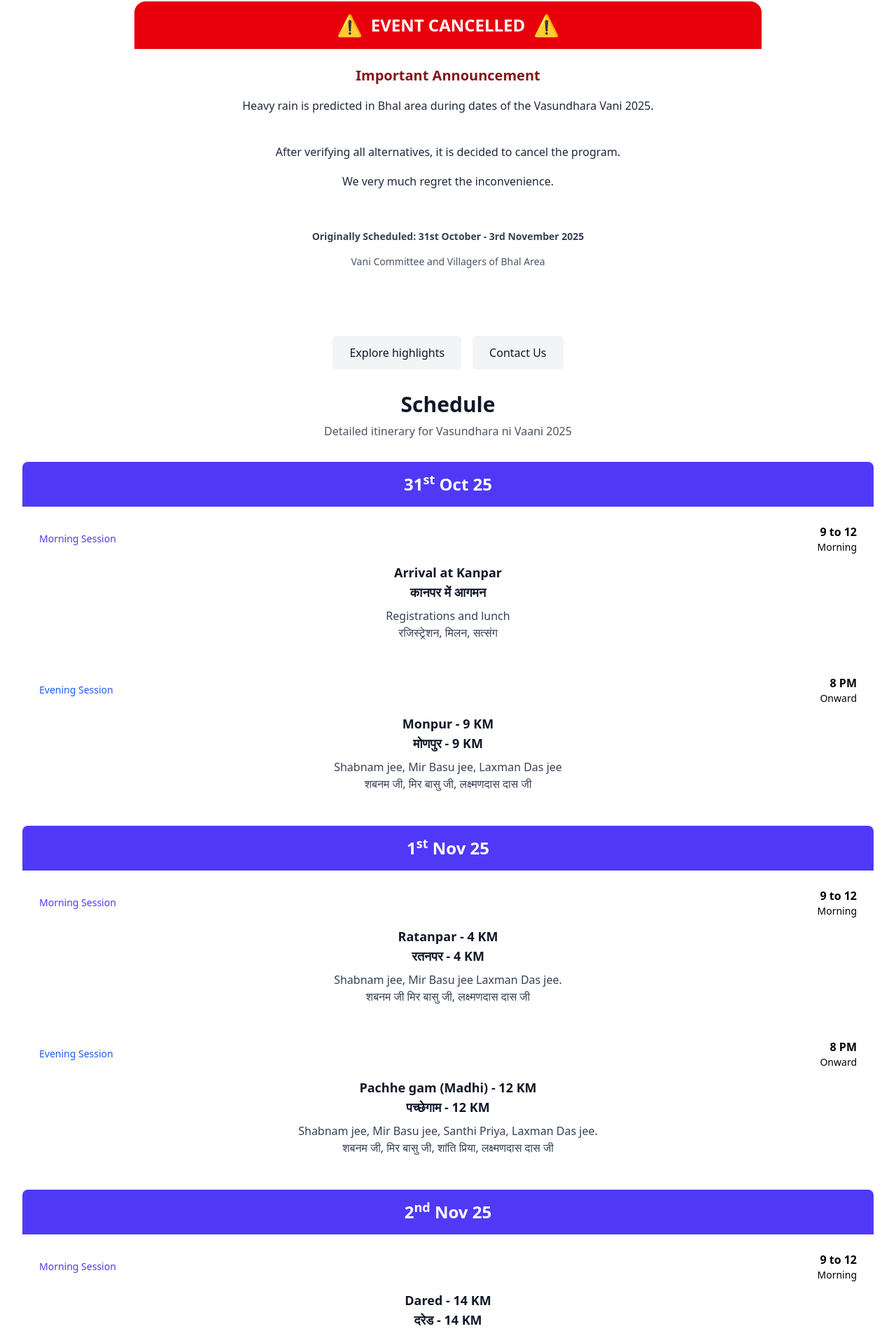
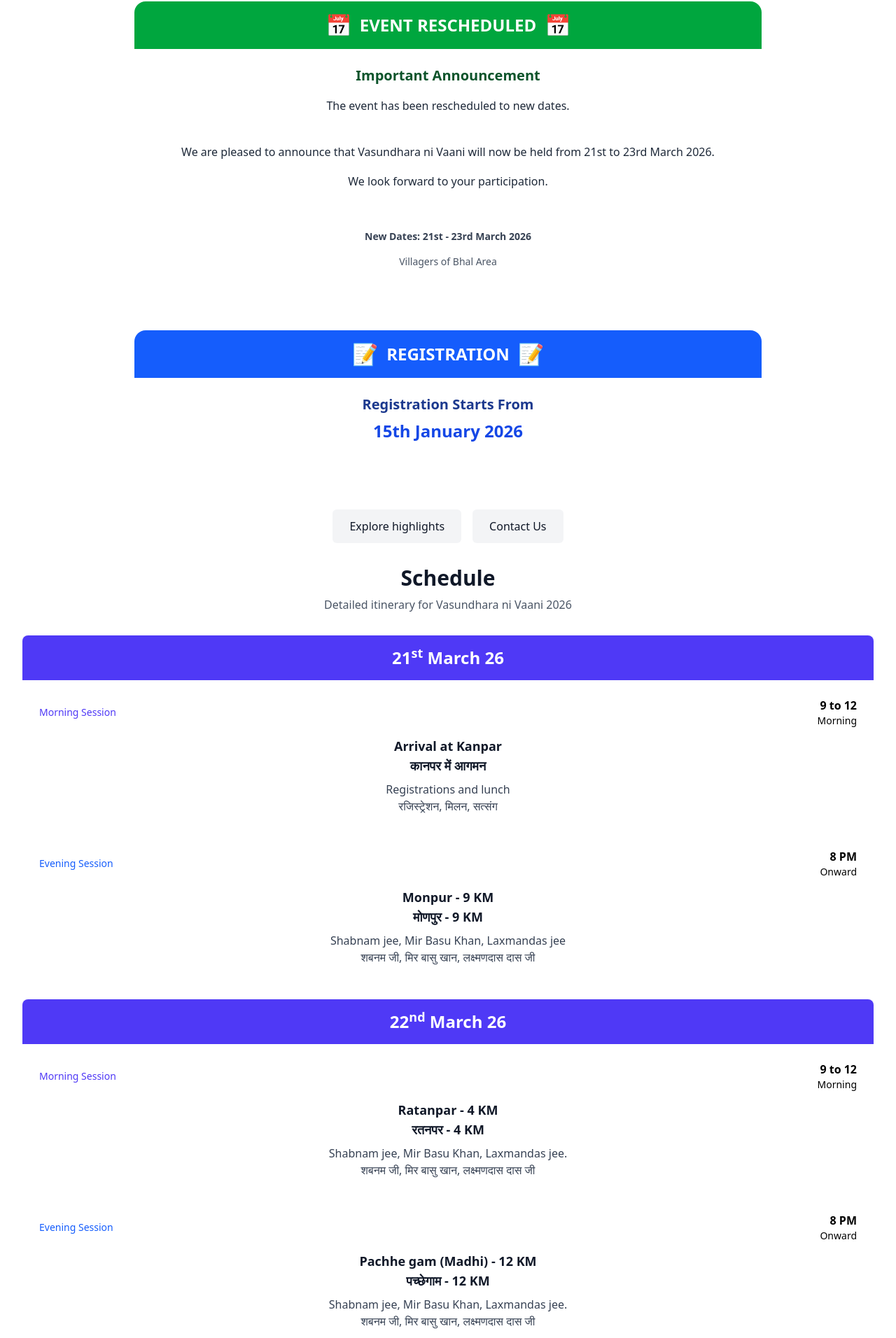
Before and after one commit to abhijitraijada/vaani, a React (Vite) app: page / in a window 1280 px wide. Shown: the part 287-2199 px from the top of the page at 70% size. Built offline with nearby package versions, Linux system fonts and the light colour scheme; no server answers.

Commit message:
Added new schedule and new registration date

```diff
--- a/src/pages/Home.tsx
+++ b/src/pages/Home.tsx
@@ -29,43 +29,69 @@ export default function Home() {
           </Container>
         </section>
 
-        {/* Event Cancellation Notice */}
+        {/* Event Rescheduled Notice */}
         <Section>
           <div className="mx-auto max-w-4xl">
-            <div className="bg-gradient-to-br from-red-50 to-orange-50 dark:from-red-950/40 dark:to-orange-950/40 border-2 border-red-400 dark:border-red-600 rounded-2xl shadow-2xl overflow-hidden">
-              <div className="bg-red-600 dark:bg-red-800 px-6 py-4 text-center">
+            <div className="bg-gradient-to-br from-green-50 to-blue-50 dark:from-green-950/40 dark:to-blue-950/40 border-2 border-green-400 dark:border-green-600 rounded-2xl shadow-2xl overflow-hidden">
+              <div className="bg-green-600 dark:bg-green-800 px-6 py-4 text-center">
                 <h2 className="text-2xl sm:text-3xl font-bold text-white flex items-center justify-center gap-3">
-                  <span className="text-3xl">⚠️</span>
-                  EVENT CANCELLED
-                  <span className="text-3xl">⚠️</span>
+                  <span className="text-3xl">📅</span>
+                  EVENT RESCHEDULED
+                  <span className="text-3xl">📅</span>
                 </h2>
               </div>
 
               <div className="p-6 sm:p-8 space-y-6">
                 <div className="text-center">
-                  <p className="text-xl sm:text-2xl font-bold text-red-900 dark:text-red-200 mb-4">
+                  <p className="text-xl sm:text-2xl font-bold text-green-900 dark:text-green-200 mb-4">
                     Important Announcement
                   </p>
                   <p className="text-base sm:text-lg text-gray-800 dark:text-gray-200 leading-relaxed">
-                    Heavy rain is predicted in Bhal area during dates of the Vasundhara Vani 2025.
+                    The event has been rescheduled to new dates.
                   </p>
                 </div>
 
-                <div className="bg-white dark:bg-gray-800 rounded-lg p-4 sm:p-6 border border-red-200 dark:border-red-800">
+                <div className="bg-white dark:bg-gray-800 rounded-lg p-4 sm:p-6 border border-green-200 dark:border-green-800">
                   <p className="text-base sm:text-lg text-gray-800 dark:text-gray-200 mb-4 leading-relaxed">
-                    After verifying all alternatives, it is decided to cancel the program.
+                    We are pleased to announce that Vasundhara ni Vaani will now be held from 21st to 23rd March 2026.
                   </p>
                   <p className="text-base sm:text-lg text-gray-800 dark:text-gray-200 leading-relaxed">
-                    We very much regret the inconvenience.
+                    We look forward to your participation.
                   </p>
                 </div>
 
-                <div className="text-center pt-4 border-t border-red-200 dark:border-red-800">
+                <div className="text-center pt-4 border-t border-green-200 dark:border-green-800">
                   <p className="text-sm sm:text-base font-semibold text-gray-700 dark:text-gray-300 mb-1">
-                    Originally Scheduled: 31st October - 3rd November 2025
+                    New Dates: 21st - 23rd March 2026
                   </p>
                   <p className="text-sm sm:text-base font-medium text-gray-600 dark:text-gray-400 mt-4">
-                    Vani Committee and Villagers of Bhal Area
+                    Villagers of Bhal Area
+                  </p>
+                </div>
+              </div>
+            </div>
+          </div>
+        </Section>
+
+        {/* Registration Start Date Notice */}
+        <Section>
+          <div className="mx-auto max-w-4xl">
+            <div className="bg-gradient-to-br from-blue-50 to-indigo-50 dark:from-blue-950/40 dark:to-indigo-950/40 border-2 border-blue-400 dark:border-blue-600 rounded-2xl shadow-xl overflow-hidden">
+              <div className="bg-blue-600 dark:bg-blue-800 px-6 py-4 text-center">
+                <h2 className="text-2xl sm:text-3xl font-bold text-white flex items-center justify-center gap-3">
+                  <span className="text-3xl">📝</span>
+                  REGISTRATION
+                  <span className="text-3xl">📝</span>
+                </h2>
+              </div>
+
+              <div className="p-6 sm:p-8">
+                <div className="text-center">
+                  <p className="text-xl sm:text-2xl font-bold text-blue-900 dark:text-blue-200 mb-2">
+                    Registration Starts From
+                  </p>
+                  <p className="text-2xl sm:text-3xl font-bold text-blue-700 dark:text-blue-300">
+                    15th January 2026
                   </p>
                 </div>
               </div>
@@ -81,15 +107,15 @@ export default function Home() {
         <Section>
         <div className="mb-8 text-center">
           <h2 className="text-3xl font-bold text-gray-900 dark:text-gray-100 mb-2">Schedule</h2>
-          <p className="text-gray-600 dark:text-gray-400">Detailed itinerary for Vasundhara ni Vaani 2025</p>
+          <p className="text-gray-600 dark:text-gray-400">Detailed itinerary for Vasundhara ni Vaani 2026</p>
         </div>
 
         {/* Mobile Cards View */}
         <div className="block lg:hidden space-y-6">
-          {/* Day 1 - 31st Oct 25 */}
+          {/* Day 1 - 21st March 26 */}
           <div className="bg-white dark:bg-gray-800 rounded-lg shadow-lg overflow-hidden">
             <div className="bg-indigo-600 text-white px-6 py-4 text-center">
-              <div className="text-2xl font-bold">31<sup>st</sup> Oct 25</div>
+              <div className="text-2xl font-bold">21<sup>st</sup> March 26</div>
             </div>
 
             {/* Morning Session */}
@@ -128,17 +154,17 @@ export default function Home() {
                   <div className="font-semibold text-lg text-gray-900 dark:text-gray-100">मोणपुर - 9 KM</div>
                 </div>
                 <div>
-                  <div className="font-medium text-gray-700 dark:text-gray-300">Shabnam jee, Mir Basu jee, Laxman Das jee</div>
-                  <div className="font-medium text-gray-700 dark:text-gray-300">शबनम जी, मिर बासु जी, लक्ष्मणदास दास जी</div>
+                  <div className="font-medium text-gray-700 dark:text-gray-300">Shabnam jee, Mir Basu Khan, Laxmandas jee</div>
+                  <div className="font-medium text-gray-700 dark:text-gray-300">शबनम जी, मिर बासु खान, लक्ष्मणदास दास जी</div>
                 </div>
               </div>
             </div>
           </div>
 
-          {/* Day 2 - 1st Nov 25 */}
+          {/* Day 2 - 22nd March 26 */}
           <div className="bg-white dark:bg-gray-800 rounded-lg shadow-lg overflow-hidden">
             <div className="bg-indigo-600 text-white px-6 py-4 text-center">
-              <div className="text-2xl font-bold">1<sup>st</sup> Nov 25</div>
+              <div className="text-2xl font-bold">22<sup>nd</sup> March 26</div>
             </div>
 
             {/* Morning Session */}
@@ -156,8 +182,8 @@ export default function Home() {
                   <div className="font-semibold text-lg text-gray-900 dark:text-gray-100">रतनपर - 4 KM</div>
                 </div>
                 <div>
-                  <div className="font-medium text-gray-700 dark:text-gray-300">Shabnam jee, Mir Basu jee Laxman Das jee.</div>
-                  <div className="font-medium text-gray-700 dark:text-gray-300">शबनम जी मिर बासु जी, लक्ष्मणदास दास जी</div>
+                  <div className="font-medium text-gray-700 dark:text-gray-300">Shabnam jee, Mir Basu Khan, Laxmandas jee.</div>
+                  <div className="font-medium text-gray-700 dark:text-gray-300">शबनम जी, मिर बासु खान, लक्ष्मणदास दास जी</div>
                 </div>
               </div>
             </div>
@@ -177,17 +203,17 @@ export default function Home() {
                   <div className="font-semibold text-lg text-gray-900 dark:text-gray-100">पच्छेगाम - 12 KM</div>
                 </div>
                 <div>
-                  <div className="font-medium text-gray-700 dark:text-gray-300">Shabnam jee, Mir Basu jee, Santhi Priya, Laxman Das jee.</div>
-                  <div className="font-medium text-gray-700 dark:text-gray-300">शबनम जी, मिर बासु जी, शांति प्रिया, लक्ष्मणदास दास जी</div>
+                  <div className="font-medium text-gray-700 dark:text-gray-300">Shabnam jee, Mir Basu Khan, Laxmandas jee.</div>
+                  <div className="font-medium text-gray-700 dark:text-gray-300">शबनम जी, मिर बासु खान, लक्ष्मणदास दास जी</div>
                 </div>
               </div>
             </div>
           </div>
 
-          {/* Day 3 - 2nd Nov 25 */}
+          {/* Day 3 - 23rd March 26 */}
           <div className="bg-white dark:bg-gray-800 rounded-lg shadow-lg overflow-hidden">
             <div className="bg-indigo-600 text-white px-6 py-4 text-center">
-              <div className="text-2xl font-bold">2<sup>nd</sup> Nov 25</div>
+              <div className="text-2xl font-bold">23<sup>rd</sup> March 26</div>
             </div>
 
             {/* Morning Session */}
@@ -205,8 +231,8 @@ export default function Home() {
                   <div className="font-semibold text-lg text-gray-900 dark:text-gray-100">दरेड - 14 KM</div>
                 </div>
                 <div>
-                  <div className="font-medium text-gray-700 dark:text-gray-300">Shabnam jee, Mir Basu jee. Laxman Das jee.</div>
-                  <div className="font-medium text-gray-700 dark:text-gray-300">शबनम जी, मिर बासु जी, लक्ष्मणदास दास जी</div>
+                  <div className="font-medium text-gray-700 dark:text-gray-300">Shabnam jee, Mir Basu Khan, Laxmandas jee.</div>
+                  <div className="font-medium text-gray-700 dark:text-gray-300">शबनम जी, मिर बासु खान, लक्ष्मणदास दास जी</div>
                 </div>
               </div>
             </div>
@@ -256,7 +282,7 @@ export default function Home() {
             <tbody>
               <tr>
                 <td rowSpan={2} className="bg-indigo-50 dark:bg-blue-900/20 px-6 py-4 text-center border-b border-gray-200 dark:border-gray-700">
-                  <div className="text-lg font-semibold">31<sup>st</sup> Oct 25</div>
+                  <div className="text-lg font-semibold">21<sup>st</sup> March 26</div>
                 </td>
                 <td className="bg-blue-50 dark:bg-blue-900/20 px-6 py-4 text-center">
                   <div className="font-semibold">Arrival at Kanpar</div>
@@ -280,13 +306,13 @@ export default function Home() {
                   <div>8 <br/> Onward</div>
                 </td>
                 <td className="bg-blue-50 dark:bg-blue-900/20 px-6 py-4 text-left border-b border-gray-200 dark:border-gray-700">
-                  <div>Shabnam jee, Mir Basu jee, Laxman Das jee</div>
-                  <div className="mt-1">शबनम जी, मिर बासु जी, लक्ष्मणदास दास जी</div>
+                  <div>Shabnam jee, Mir Basu Khan, Laxmandas jee</div>
+                  <div className="mt-1">शबनम जी, मिर बासु खान, लक्ष्मणदास दास जी</div>
                 </td>
               </tr>
               <tr>
                 <td rowSpan={2} className="bg-indigo-50 dark:bg-blue-900/20 px-6 py-4 text-center border-b border-gray-200 dark:border-gray-700">
-                  <div className="text-lg font-semibold">1<sup>st</sup> Nov 25</div>
+                  <div className="text-lg font-semibold">22<sup>nd</sup> March 26</div>
                 </td>
                 <td className="bg-blue-50 dark:bg-blue-900/20 px-6 py-4 text-center">
                   <div className="font-semibold">Ratanpar</div>
@@ -297,8 +323,8 @@ export default function Home() {
                   <div className="text-sm">Morning</div>
                 </td>
                 <td className="bg-blue-50 dark:bg-blue-900/20 px-6 py-4 text-left">
-                  <div>Shabnam jee, Mir Basu jee Laxman Das jee.</div>
-                  <div className="mt-1">शबनम जी मिर बासु जी, लक्ष्मणदास दास जी</div>
+                  <div>Shabnam jee, Mir Basu Khan, Laxmandas jee.</div>
+                  <div className="mt-1">शबनम जी, मिर बासु खान, लक्ष्मणदास दास जी</div>
                 </td>
               </tr>
               <tr>
@@ -310,13 +336,13 @@ export default function Home() {
                   <div>8 <br/> Onward</div>
                 </td>
                 <td className="bg-blue-50 dark:bg-blue-900/20 px-6 py-4 text-left border-b border-gray-200 dark:border-gray-700">
-                  <div>Shabnam jee, Mir Basu jee, Santhi Priya, Laxman Das jee.</div>
-                  <div className="mt-1">शबनम जी, मिर बासु जी, शांति प्रिया, लक्ष्मणदास दास जी</div>
+                  <div>Shabnam jee, Mir Basu Khan, Laxmandas jee.</div>
+                  <div className="mt-1">शबनम जी, मिर बासु खान, लक्ष्मणदास दास जी</div>
                 </td>
               </tr>
               <tr>
                 <td rowSpan={2} className="bg-indigo-50 dark:bg-blue-900/20 px-6 py-4 text-center border-b border-gray-200 dark:border-gray-700">
-                  <div className="text-lg font-semibold">2<sup>nd</sup> Nov 25</div>
+                  <div className="text-lg font-semibold">23<sup>rd</sup> March 26</div>
                 </td>
                 <td className="bg-blue-50 dark:bg-blue-900/20 px-6 py-4 text-center">
                   <div className="font-semibold">Dared</div>
@@ -327,8 +353,8 @@ export default function Home() {
                   <div className="text-sm">Morning</div>
                 </td>
                 <td className="bg-blue-50 dark:bg-blue-900/20 px-6 py-4 text-left">
-                  <div>Shabnam jee, Mir Basu jee. Laxman Das jee.</div>
-                  <div className="mt-1">शबनम जी, मिर बासु जी, लक्ष्मणदास दास जी</div>
+                  <div>Shabnam jee, Mir Basu Khan, Laxmandas jee.</div>
+                  <div className="mt-1">शबनम जी, मिर बासु खान, लक्ष्मणदास दास जी</div>
                 </td>
               </tr>
               <tr>
```
